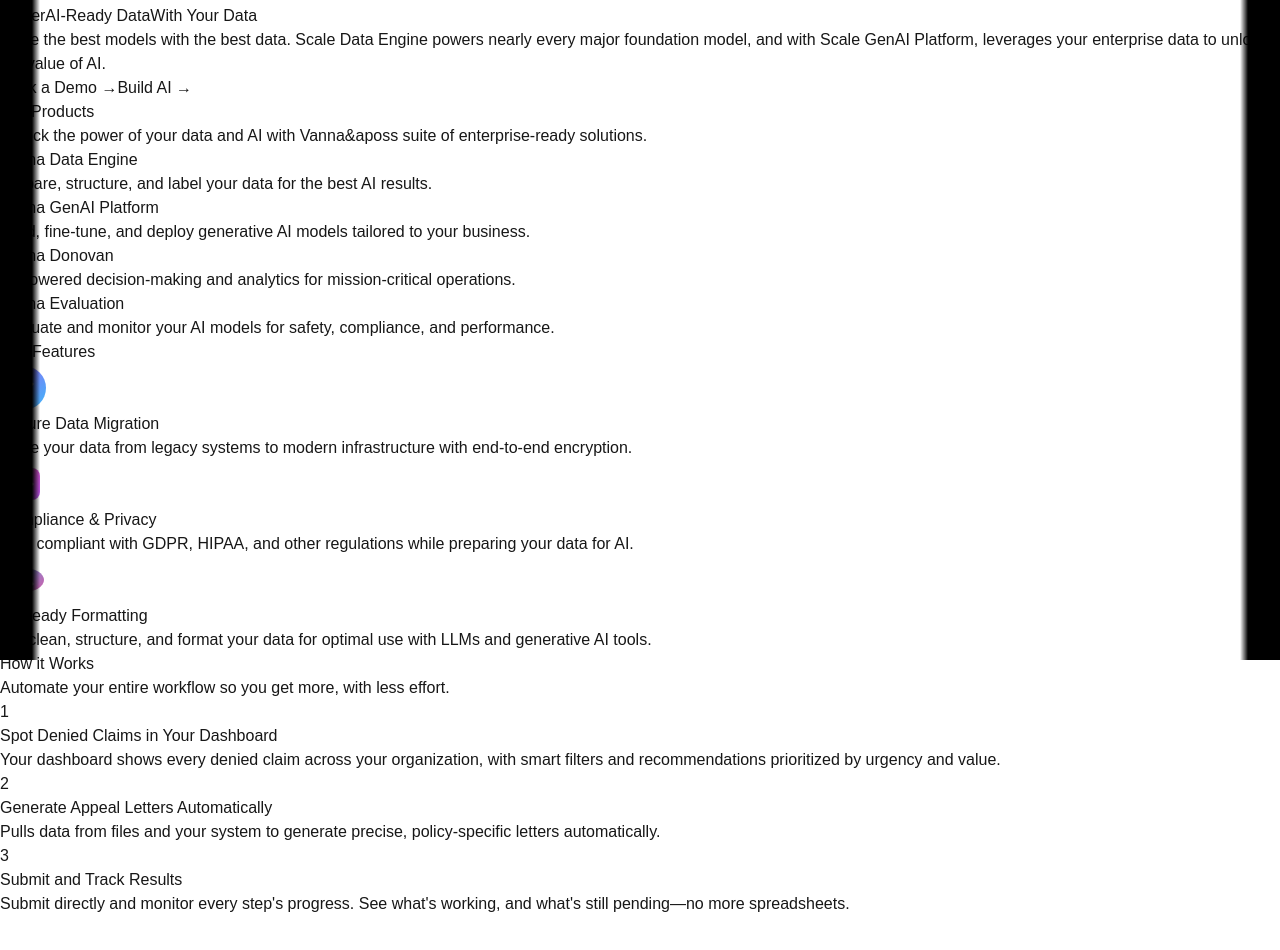
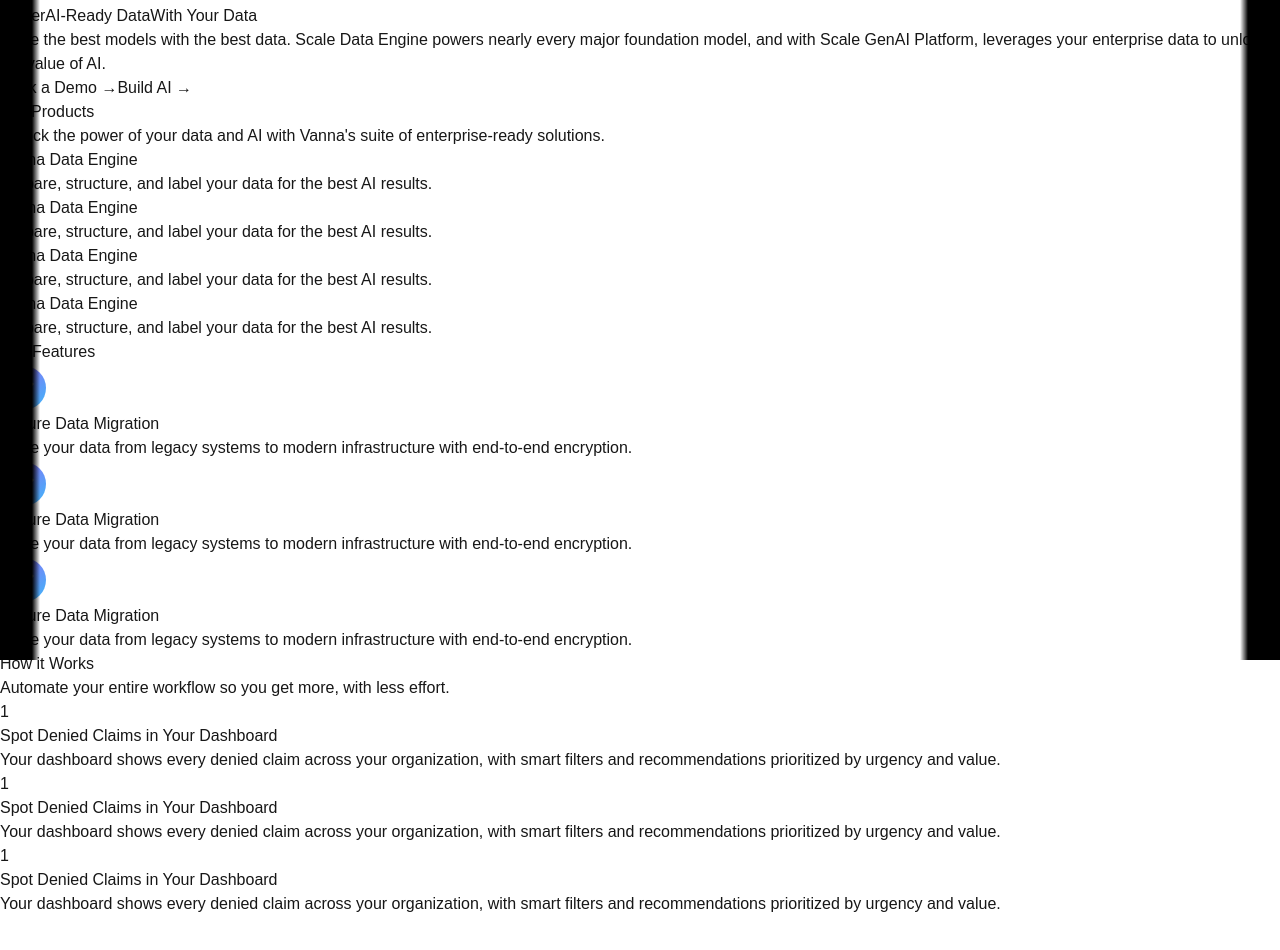
Before and after one commit to ahforoughi/landing-page-AI, a Next.js app: page / in a window 1280 px wide. Shown: the part 140-1090 px from the top of the page. Built offline with nearby package versions, Linux system fonts and the light colour scheme.

Commit message:
add motion to sections

```diff
--- a/src/app/page.tsx
+++ b/src/app/page.tsx
@@ -26,6 +26,11 @@
       el.scrollIntoView({ behavior: 'smooth' });
     }
     setIsMenuOpen(false); // Also close mobile menu if open
+  };
+
+  const fadeInUp = {
+    hidden: { opacity: 0, y: 40 },
+    visible: { opacity: 1, y: 0, transition: { duration: 0.7, ease: 'easeOut' } },
   };
 
   return (
@@ -228,47 +233,66 @@
       </section>
 
       {/* Product Section */}
-      <section id="product" className="py-4 sm:py-6 px-4 md:px-0 flex flex-col items-center bg-black">
-        <div className="w-full max-w-7xl mx-auto px-4 text-center">
+      <motion.section
+        id="product"
+        className="py-4 sm:py-6 px-4 md:px-0 flex flex-col items-center bg-black"
+        variants={fadeInUp}
+        initial="hidden"
+        whileInView="visible"
+        viewport={{ once: true, amount: 0.2 }}
+      >
+        <motion.div className="w-full max-w-7xl mx-auto px-4 text-center" variants={fadeInUp}>
           <h2 className="text-3xl md:text-4xl font-bold mb-3">Our Products</h2>
           <p className="max-w-2xl text-base sm:text-lg text-gray-300 mb-8 mx-auto">
-            Unlock the power of your data and AI with Vanna&aposs suite of enterprise-ready solutions.
+            Unlock the power of your data and AI with Vanna&apos;s suite of enterprise-ready solutions.
           </p>
-        </div>
+        </motion.div>
         <div className="grid grid-cols-1 sm:grid-cols-2 md:grid-cols-4 gap-6 w-full max-w-7xl mt-4 px-4">
-          <div className="bg-gray-900 rounded-2xl p-6 flex flex-col items-start shadow-lg border border-gray-800 hover:border-purple-500 transition">
+          {[0,1,2,3].map(idx => (
+            <motion.div
+              key={idx}
+              className="bg-gray-900 rounded-2xl p-6 flex flex-col items-start shadow-lg border border-gray-800 hover:border-purple-500 transition"
+              variants={fadeInUp}
+              initial="hidden"
+              whileInView="visible"
+              viewport={{ once: true, amount: 0.2 }}
+            >
               <div className="text-xl font-semibold mb-2 text-white">Vanna Data Engine</div>
               <div className="text-gray-400 text-sm">Prepare, structure, and label your data for the best AI results.</div>
+            </motion.div>
+          ))}
         </div>
-          <div className="bg-gray-900 rounded-2xl p-6 flex flex-col items-start shadow-lg border border-gray-800 hover:border-pink-500 transition">
-            <div className="text-xl font-semibold mb-2 text-white">Vanna GenAI Platform</div>
-            <div className="text-gray-400 text-sm">Build, fine-tune, and deploy generative AI models tailored to your business.</div>
-          </div>
-          <div className="bg-gray-900 rounded-2xl p-6 flex flex-col items-start shadow-lg border border-gray-800 hover:border-blue-400 transition">
-            <div className="text-xl font-semibold mb-2 text-white">Vanna Donovan</div>
-            <div className="text-gray-400 text-sm">AI-powered decision-making and analytics for mission-critical operations.</div>
-          </div>
-          <div className="bg-gray-900 rounded-2xl p-6 flex flex-col items-start shadow-lg border border-gray-800 hover:border-cyan-400 transition">
-            <div className="text-xl font-semibold mb-2 text-white">Vanna Evaluation</div>
-            <div className="text-gray-400 text-sm">Evaluate and monitor your AI models for safety, compliance, and performance.</div>
-          </div>
-        </div>
-      </section>
+      </motion.section>
 
       {/* Features Section */}
-      <section id="features" className="py-12 sm:py-16   px-4 md:px-0 flex flex-col items-center bg-black">
-        <div className="w-full max-w-7xl mx-auto px-4">
+      <motion.section
+        id="features"
+        className="py-12 sm:py-16   px-4 md:px-0 flex flex-col items-center bg-black"
+        variants={fadeInUp}
+        initial="hidden"
+        whileInView="visible"
+        viewport={{ once: true, amount: 0.2 }}
+      >
+        <motion.div className="w-full max-w-7xl mx-auto px-4" variants={fadeInUp}>
           <h2 className="text-2xl sm:text-3xl md:text-4xl font-bold mb-6 text-center">Key Features</h2>
-        </div>
+        </motion.div>
         <div className="grid grid-cols-1 sm:grid-cols-2 md:grid-cols-3 gap-6 sm:gap-8 w-full max-w-7xl mt-8 px-4">
-          <div className="bg-gray-900 rounded-2xl p-8 flex flex-col items-center shadow-lg border border-gray-800">
+          {[0,1,2].map(idx => (
+            <motion.div
+              key={idx}
+              className="bg-gray-900 rounded-2xl p-8 flex flex-col items-center shadow-lg border border-gray-800"
+              variants={fadeInUp}
+              initial="hidden"
+              whileInView="visible"
+              viewport={{ once: true, amount: 0.2 }}
+            >
               <div className="mb-4">
                 <svg width="48" height="48" viewBox="0 0 48 48" fill="none">
                   <circle cx="24" cy="24" r="22" fill="url(#feat1)" />
                   <defs>
                     <linearGradient id="feat1" x1="0" y1="0" x2="48" y2="48" gradientUnits="userSpaceOnUse">
-                    <stop stop-color="#a855f7" />
-                    <stop offset="1" stop-color="#38bdf8" />
+                      <stop stopColor="#a855f7" />
+                      <stop offset="1" stopColor="#38bdf8" />
                     </linearGradient>
                   </defs>
                   <path d="M16 24l6 6 10-10" stroke="#fff" strokeWidth="3" strokeLinecap="round" strokeLinejoin="round"/>
@@ -276,69 +300,40 @@
               </div>
               <h3 className="font-semibold text-xl mb-2">Secure Data Migration</h3>
               <p className="text-gray-400 text-center">Move your data from legacy systems to modern infrastructure with end-to-end encryption.</p>
+            </motion.div>
+          ))}
         </div>
-          <div className="bg-gray-900 rounded-2xl p-8 flex flex-col items-center shadow-lg border border-gray-800">
-            <div className="mb-4">
-              <svg width="48" height="48" viewBox="0 0 48 48" fill="none">
-                <rect x="8" y="8" width="32" height="32" rx="8" fill="url(#feat2)" />
-                <defs>
-                  <linearGradient id="feat2" x1="0" y1="0" x2="48" y2="48" gradientUnits="userSpaceOnUse">
-                    <stop stop-color="#ec4899" />
-                    <stop offset="1" stop-color="#a855f7" />
-                  </linearGradient>
-                </defs>
-                <path d="M16 24h16M24 16v16" stroke="#fff" strokeWidth="3" strokeLinecap="round"/>
-              </svg>
-            </div>
-            <h3 className="font-semibold text-xl mb-2">Compliance & Privacy</h3>
-            <p className="text-gray-400 text-center">Stay compliant with GDPR, HIPAA, and other regulations while preparing your data for AI.</p>
-          </div>
-          <div className="bg-gray-900 rounded-2xl p-8 flex flex-col items-center shadow-lg border border-gray-800">
-            <div className="mb-4">
-              <svg width="48" height="48" viewBox="0 0 48 48" fill="none">
-                <ellipse cx="24" cy="24" rx="20" ry="12" fill="url(#feat3)" />
-                <defs>
-                  <linearGradient id="feat3" x1="0" y1="0" x2="48" y2="48" gradientUnits="userSpaceOnUse">
-                    <stop stop-color="#38bdf8" />
-                    <stop offset="1" stop-color="#ec4899" />
-                  </linearGradient>
-                </defs>
-                <path d="M16 28c2-4 14-4 16 0" stroke="#fff" strokeWidth="3" strokeLinecap="round"/>
-              </svg>
-            </div>
-            <h3 className="font-semibold text-xl mb-2">AI-Ready Formatting</h3>
-            <p className="text-gray-400 text-center">We clean, structure, and format your data for optimal use with LLMs and generative AI tools.</p>
-          </div>
-        </div>
-      </section>
+      </motion.section>
 
       {/* How it Works Section */}
-      <section className="w-full max-w-7xl mx-auto px-4 py-12">
-        <div className="mb-8">
+      <motion.section
+        className="w-full max-w-7xl mx-auto px-4 py-12"
+        variants={fadeInUp}
+        initial="hidden"
+        whileInView="visible"
+        viewport={{ once: true, amount: 0.2 }}
+      >
+        <motion.div className="mb-8" variants={fadeInUp}>
           <h2 className="text-3xl md:text-4xl font-bold text-white mb-2">How it Works</h2>
           <p className="text-lg text-gray-300">Automate your entire workflow so you get more, with less effort.</p>
-        </div>
+        </motion.div>
         <div className="bg-[#18141c] rounded-2xl shadow-xl flex flex-col md:flex-row divide-y md:divide-y-0 md:divide-x divide-gray-800 overflow-hidden">
-          {/* Step 1 */}
-          <div className="flex-1 p-8 flex flex-col items-start">
+          {[0,1,2].map(idx => (
+            <motion.div
+              key={idx}
+              className="flex-1 p-8 flex flex-col items-start"
+              variants={fadeInUp}
+              initial="hidden"
+              whileInView="visible"
+              viewport={{ once: true, amount: 0.2 }}
+            >
               <div className="w-10 h-10 flex items-center justify-center rounded-full bg-gradient-to-tr from-purple-500 via-pink-400 to-blue-400 text-white font-bold text-lg mb-4">1</div>
               <h3 className="text-xl font-semibold text-white mb-2">Spot Denied Claims in Your Dashboard</h3>
               <p className="text-gray-400">Your dashboard shows every denied claim across your organization, with smart filters and recommendations prioritized by urgency and value.</p>
+            </motion.div>
+          ))}
         </div>
-          {/* Step 2 */}
-          <div className="flex-1 p-8 flex flex-col items-start">
-            <div className="w-10 h-10 flex items-center justify-center rounded-full bg-gradient-to-tr from-pink-400 via-purple-500 to-blue-400 text-white font-bold text-lg mb-4">2</div>
-            <h3 className="text-xl font-semibold text-white mb-2">Generate Appeal Letters Automatically</h3>
-            <p className="text-gray-400">Pulls data from files and your system to generate precise, policy-specific letters automatically.</p>
-          </div>
-          {/* Step 3 */}
-          <div className="flex-1 p-8 flex flex-col items-start">
-            <div className="w-10 h-10 flex items-center justify-center rounded-full bg-gradient-to-tr from-blue-400 via-purple-500 to-pink-400 text-white font-bold text-lg mb-4">3</div>
-            <h3 className="text-xl font-semibold text-white mb-2">Submit and Track Results</h3>
-            <p className="text-gray-400">Submit directly and monitor every step&apos;s progress. See what&apos;s working, and what&apos;s still pending—no more spreadsheets.</p>
-          </div>
-        </div>
-      </section>
+      </motion.section>
 
       {/* Feature Marquee Section */}
       <div className="relative w-full overflow-x-hidden py-8 bg-black">
```
Lines whose indentation alone changed are shown as unchanged.
